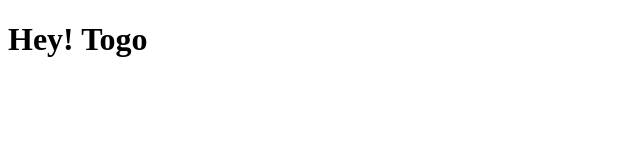
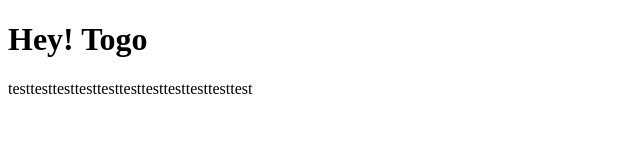
Before and after one commit to salv741ia/aaa, a plain HTML site: page index.html in a window 1280 px wide. Shown: the whole page, without its empty margins (0-640 px from the left). Drawn offline with Linux system fonts and the light colour scheme.

Commit message:
Update index.html
htmlの変更

```diff
--- a/index.html
+++ b/index.html
@@ -3,5 +3,6 @@
     <head></head>
     <body>
         <h1>Hey! Togo</h1>
+        <p>testtesttesttesttesttesttesttesttesttesttest</p>
     </body>
 </html>
```
